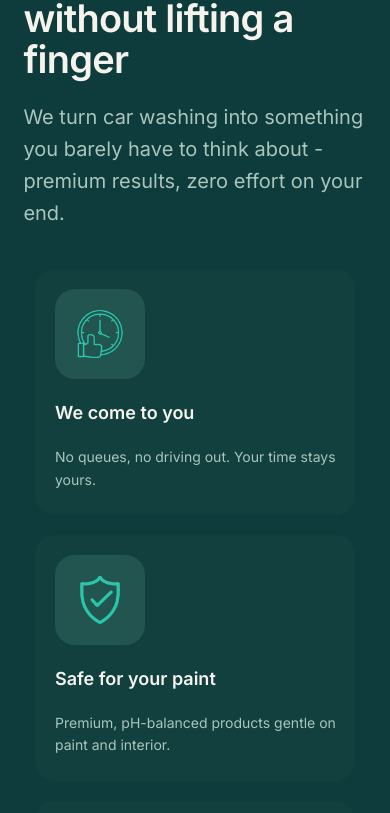
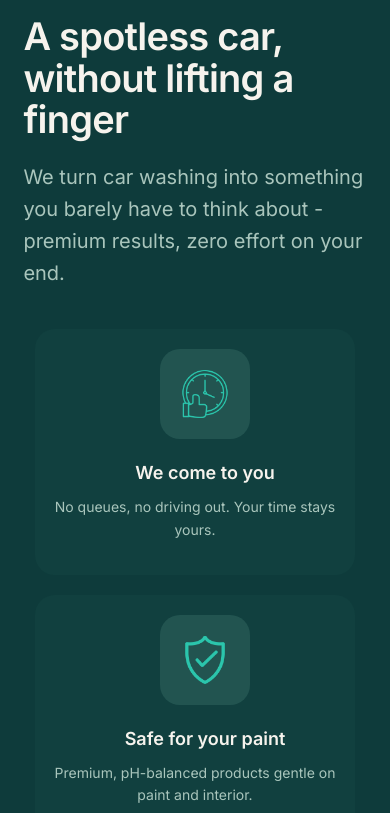
Before and after one commit to redyananda/washonwheels, a React (Vite) app: page / in a window 390 px wide. Shown: the part 2205-3018 px from the top of the page. Built offline with nearby package versions, Linux system fonts and the light colour scheme.

Commit message:
fix navigate link

```diff
--- a/src/components/sections/create-blog/CreateBlogHero.tsx
+++ b/src/components/sections/create-blog/CreateBlogHero.tsx
@@ -61,7 +61,7 @@ const CreateBlogHero = () => {
 
       toast.success("Create blog success!");
 
-      navigate("/");
+      navigate("/blog");
     } catch (error) {
       console.log(error);
       toast.error("Create blog failed!");
--- a/src/components/sections/home/WhyWOW.css
+++ b/src/components/sections/home/WhyWOW.css
@@ -95,6 +95,16 @@
     padding: 60px 6%;
     min-height: auto;
     gap: 40px;
+    margin-top: 60px;
+  }
+
+  .container-right-card {
+    justify-items: center;
+  }
+
+  .wow-card-desc {
+    text-align: center;
+    padding: 10px 10px;
   }
 
   .why-wow-container-left {
```
